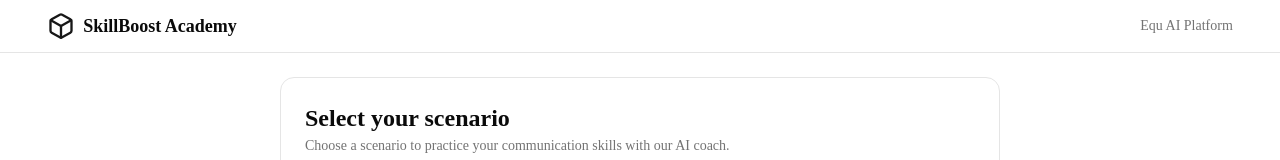
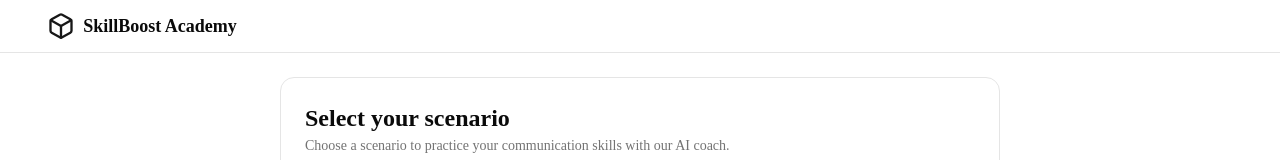
Before and after one commit to equmenopolis/equai-platform-demo, a Next.js app: page / in a window 1280 px wide. Shown: the top 160 px of the page. Built offline with nearby package versions, Linux system fonts and the light colour scheme; what ulidx would draw is missing.

Commit message:
placeholder removed

```diff
--- a/app/_components/EquAIPlatform/index.tsx
+++ b/app/_components/EquAIPlatform/index.tsx
@@ -55,16 +55,17 @@ export const EquAIPlatform = () => {
     }
 
     if (payload.type === "session_error") {
-      // If the iframe already surfaced the early termination, the panel is
-      // up and the state is cleared — skip the toast to avoid double-notify.
+      // Only toast when the iframe didn't already signal the end (rare path:
+      // platform-side failure while iframe is unresponsive). Otherwise the
+      // "ended-early" panel below is the canonical feedback.
       if (!endedEarlyFromIframeRef.current) {
         toast.error(TOAST_MESSAGES.sessionError);
-        startTransition(() => {
-          setSrc(null);
-          setEndReason("ended-early");
-          setSessionId(null);
-        });
       }
+      startTransition(() => {
+        setSrc(null);
+        setEndReason("ended-early");
+        setSessionId(null);
+      });
       return;
     }
 
@@ -106,6 +107,11 @@ export const EquAIPlatform = () => {
     // SESSION_ENDED is the terminal signal — surface the "no analysis"
     // panel immediately rather than waiting for the platform's
     // session_ended webhook, which may lag or be unreliable.
+    //
+    // We also mark the iframe-end ref: if a later webhook session_error
+    // arrives (manual termination, timeout), we already conveyed the end
+    // here and the panel will show it, so a toast would double-notify.
+    endedEarlyFromIframeRef.current = true;
     startTransition(() => {
       setSrc(null);
       if (!activeScenarioRef.current.producesResults) {
--- a/app/_components/Header.tsx
+++ b/app/_components/Header.tsx
@@ -25,14 +25,6 @@ const Header = () => {
               SkillBoost Academy
             </span>
           </Link>
-          <nav className="flex items-center gap-4">
-            <Link
-              href="/"
-              className="text-sm text-muted-foreground transition-colors hover:text-foreground"
-            >
-              Equ AI Platform
-            </Link>
-          </nav>
         </div>
       </header>
       {title && (
```
